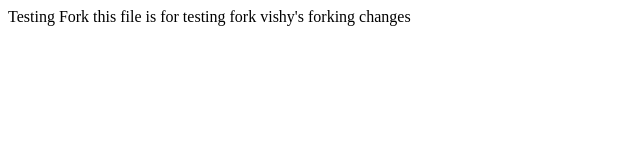
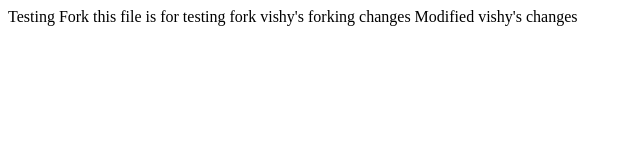
Before and after one commit to gautami-aptoradix/testing-fork, a plain HTML site: page index.html in a window 1280 px wide. Shown: the whole page, without its empty margins (0-640 px from the left). Drawn offline with Linux system fonts and the light colour scheme.

Commit message:
modified vishy changes

```diff
--- a/index.html
+++ b/index.html
@@ -8,6 +8,11 @@
 Testing Fork
 this file is for testing fork
 
+
+
 vishy's forking changes
+
+Modified vishy's changes
+
 </body>
 </html>
```
